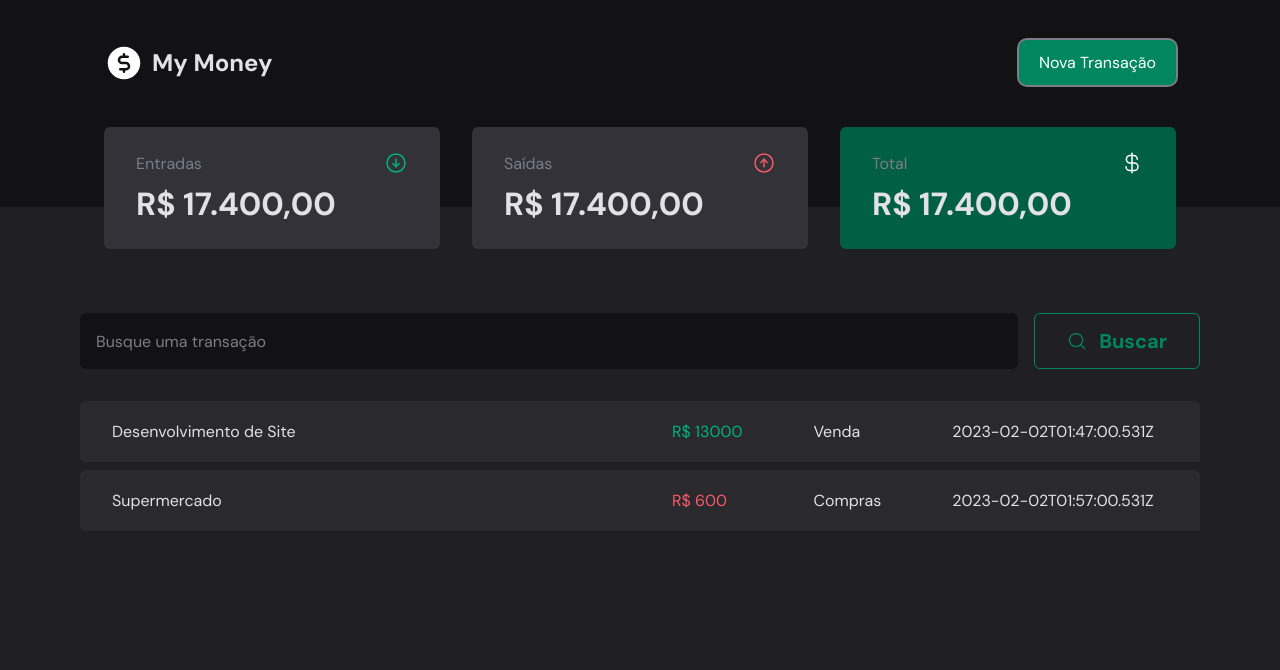
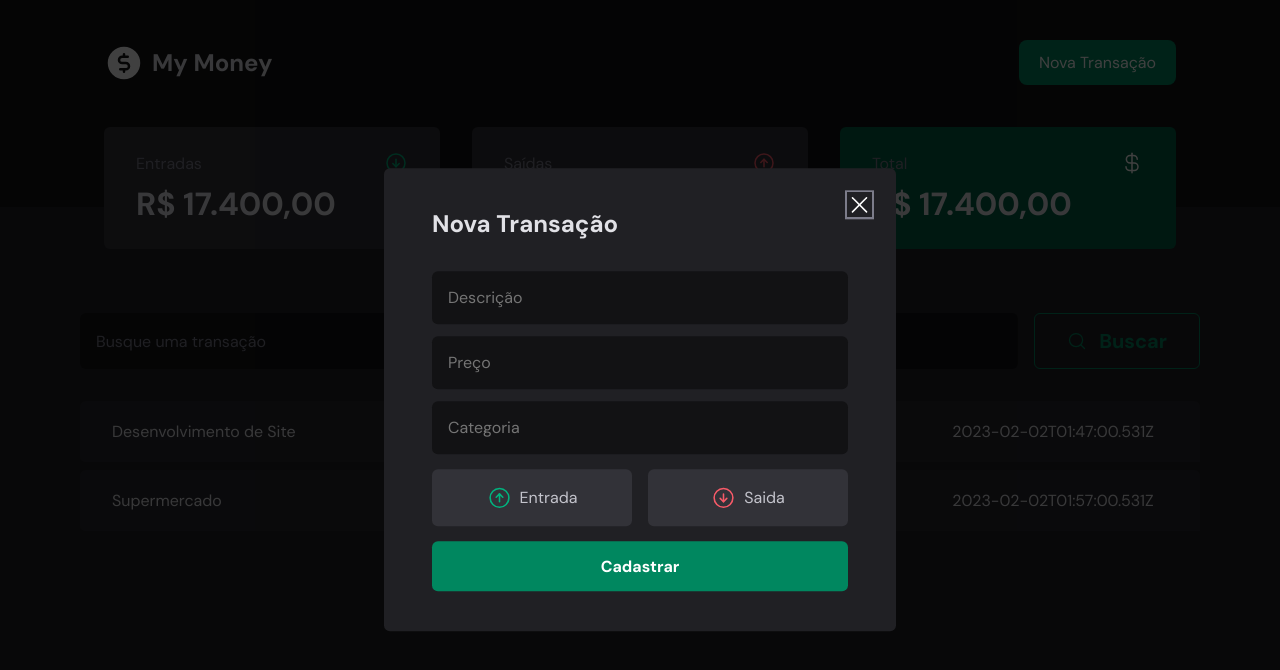
Before and after one commit to odeassis/my_money, a React (Vite) app: page / in a window 1280 px wide. Both pictures are taken after a click on the button "Nova Transação". Shown: the top 670 px of the page. Built offline with nearby package versions, Linux system fonts and the light colour scheme; data requests are answered from the project's data file.

Commit message:
feat: add transaction modal

```diff
--- a/src/components/Header/index.tsx
+++ b/src/components/Header/index.tsx
@@ -1,3 +1,4 @@
+import * as Dialog from "@radix-ui/react-dialog";
 import { CurrencyCircleDollar } from "phosphor-react";
 import {
   HeaderContainer,
@@ -5,6 +6,7 @@ import {
   HeaderLogo,
   NewTransactionButton,
 } from "./styles";
+import { NewTransactionModel } from "../NewTransactionModel";
 
 export function Header() {
   return (
@@ -14,7 +16,12 @@ export function Header() {
           <CurrencyCircleDollar size={40} color={"#ffffff"} weight="fill" />
           <strong>My Money</strong>
         </HeaderLogo>
-        <NewTransactionButton>Nova Transação</NewTransactionButton>
+        <Dialog.Root>
+          <Dialog.Trigger asChild>
+            <NewTransactionButton>Nova Transação</NewTransactionButton>
+          </Dialog.Trigger>
+          <NewTransactionModel />
+        </Dialog.Root>
       </HeaderContent>
     </HeaderContainer>
   );
--- a/src/components/NewTransactionModel/index.tsx
+++ b/src/components/NewTransactionModel/index.tsx
@@ -1,21 +1,38 @@
 import * as Dialog from "@radix-ui/react-dialog";
-import { CloseButton, Content, Overlay } from "./styles";
-import { X } from "phosphor-react";
+import {
+  CloseButton,
+  Content,
+  Overlay,
+  TransactionType,
+  TransactionTypeButton,
+} from "./styles";
+import { ArrowCircleDown, ArrowCircleUp, X } from "phosphor-react";
 
 export function NewTransactionModel() {
   return (
     <Dialog.Portal>
       <Overlay />
       <Content>
-        <Dialog.Title>Nova transacao</Dialog.Title>
+        <Dialog.Title>Nova Transação</Dialog.Title>
         <CloseButton>
           <X size={25} />
         </CloseButton>
 
         <form>
-          <input type="text" placeholder="Descricao" required />
-          <input type="number" placeholder="Preco" required />
+          <input type="text" placeholder="Descrição" required />
+          <input type="number" placeholder="Preço" required min={1} />
           <input type="text" placeholder="Categoria" required />
+
+          <TransactionType>
+            <TransactionTypeButton variant="income" value="income">
+              <ArrowCircleUp size={25} />
+              Entrada
+            </TransactionTypeButton>
+            <TransactionTypeButton variant="outcome" value="outcome">
+              <ArrowCircleDown size={25} />
+              Saida
+            </TransactionTypeButton>
+          </TransactionType>
 
           <button type="submit">Cadastrar</button>
         </form>
--- a/src/components/NewTransactionModel/styles.ts
+++ b/src/components/NewTransactionModel/styles.ts
@@ -1,4 +1,5 @@
 import * as Dialog from "@radix-ui/react-dialog";
+import * as RadioGroup from "@radix-ui/react-radio-group";
 import styled from "styled-components";
 
 export const Overlay = styled(Dialog.Overlay)`
@@ -10,6 +11,7 @@ export const Overlay = styled(Dialog.Overlay)`
 `;
 
 export const Content = styled(Dialog.Content)`
+  min-width: 32rem;
   position: fixed;
   background: ${props => props.theme["gray-800"]};
   border-radius: 6px;
@@ -68,5 +70,48 @@ export const CloseButton = styled(Dialog.Close)`
     color: ${props => props.theme["red-500"]};
     transition: color 0.5s;
   }
+`;
 
+export const TransactionType = styled(RadioGroup.Root)`
+  display: grid;
+  grid-template-columns: repeat(2, 1fr);
+  gap: 1rem;
+  margin: 0.2rem 0;
 `;
+
+interface TransactionTypeButtonProps {
+  variant: 'income' | 'outcome';
+}
+
+export const TransactionTypeButton = styled(RadioGroup.Item) <TransactionTypeButtonProps>`
+  display: flex;
+  align-items: center;
+  justify-content: center;
+
+  background: ${props => props.theme["gray-600"]};
+  color: ${props => props.theme["gray-300"]};
+
+  border-radius: 6px;
+  border: 0;
+
+  padding: 1rem;
+  gap: 0.5rem;
+  cursor: pointer;
+
+  svg {
+    color: ${props => props.variant === "income" ? props.theme["green-300"] : props.theme["red-300"]};
+  }
+
+  &[data-state="unchecked"]:hover {
+    transition: background-color 0.2s;
+    background: ${props => props.theme["gray-700"]};
+  }
+
+  &[data-state="checked"]{
+    color: ${props => props.theme.white};
+    svg { color: ${props => props.theme.white}};
+
+    background: ${props => props.value === 'income' ? props.theme["green-300"] : props.theme["red-300"]};
+    box-shadow: 0 0 0 2px ${props => props.theme.white};
+  }
+`;
```
